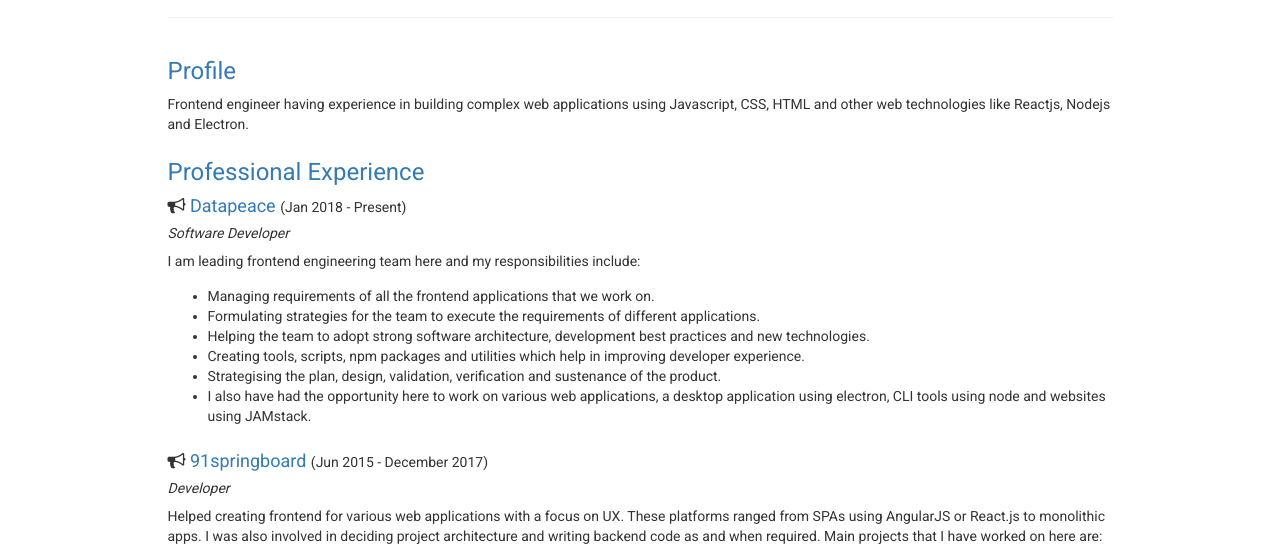
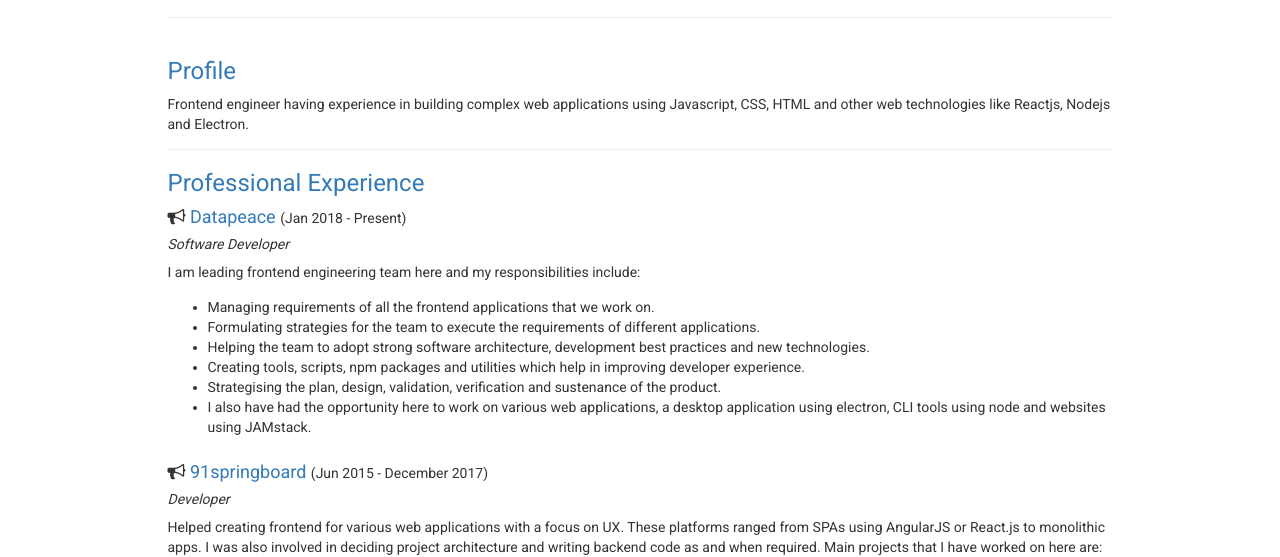
Before and after one commit to vibhanshuc/vibhanshuc.github.io, a website: page index.html in a window 1280 px wide. Shown: the part 246-803 px from the top of the page. Drawn offline with nearby package versions, Linux system fonts and the light colour scheme.

Commit message:
Update index.html

```diff
--- a/index.html
+++ b/index.html
@@ -83,7 +83,7 @@
       }
     }
 
-    section:not(:last-type) {
+    section:not(:last-child) {
       border-bottom: 1px solid #eee;
     }
 
```
